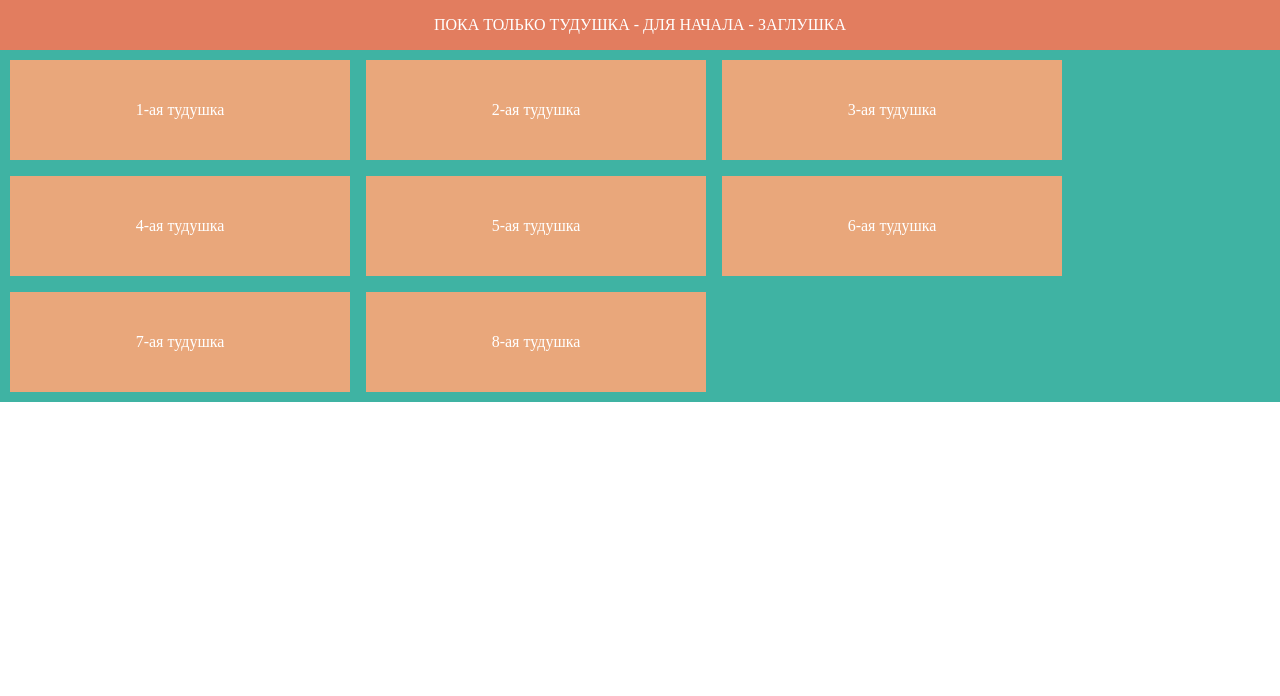
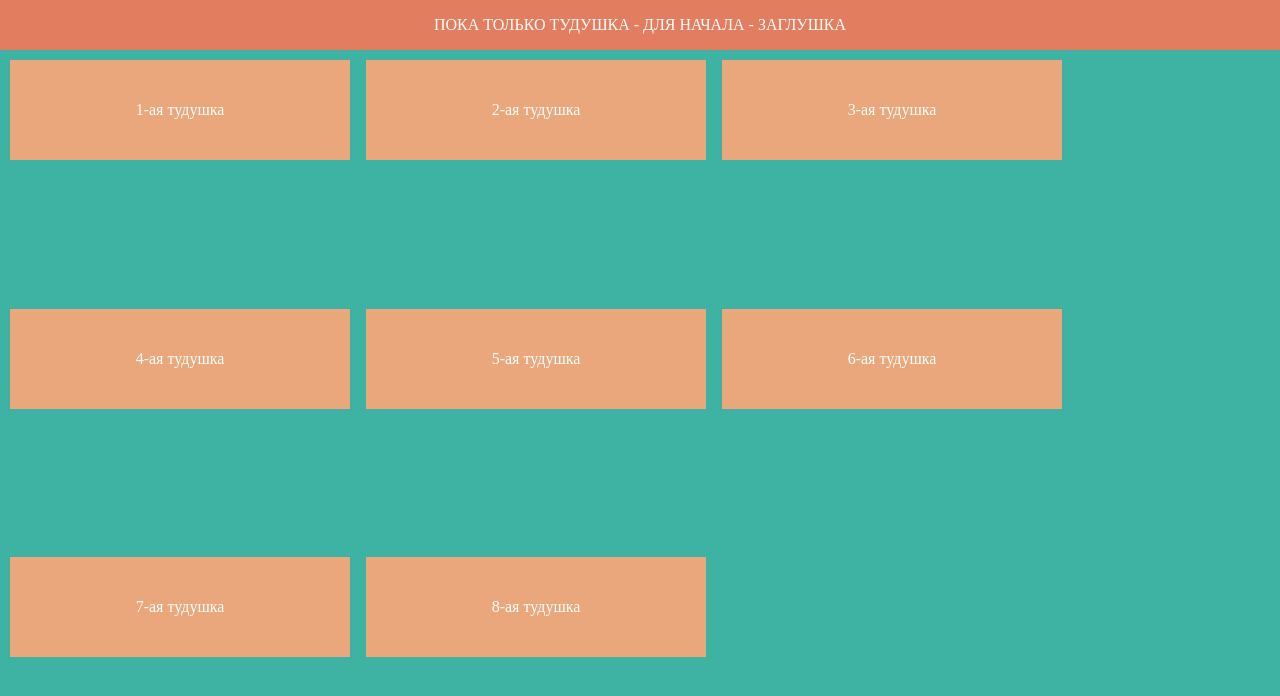
Before and after one commit to AnConst/SomeRepp, a React (Vite) app: page / in a window 1280 px wide. Shown: the top 696 px of the page. Built offline with nearby package versions, Linux system fonts and the light colour scheme.

Commit message:
add global border box

```diff
--- a/src/components/App.css
+++ b/src/components/App.css
@@ -4,6 +4,10 @@ body {
 
 body ::-webkit-scrollbar {
   opacity: 0;
+}
+
+* {
+  box-sizing: border-box;
 }
 
 :root {
--- a/src/components/TodoList/TodoList.module.css
+++ b/src/components/TodoList/TodoList.module.css
@@ -1,7 +1,6 @@
 .container {
   background-color: var(--green);
-  height: auto;
-  min-height: 100%;
+  height: calc(100vh - 50px);
   display: flex;
   justify-content: start;
   flex-wrap: wrap;
```
